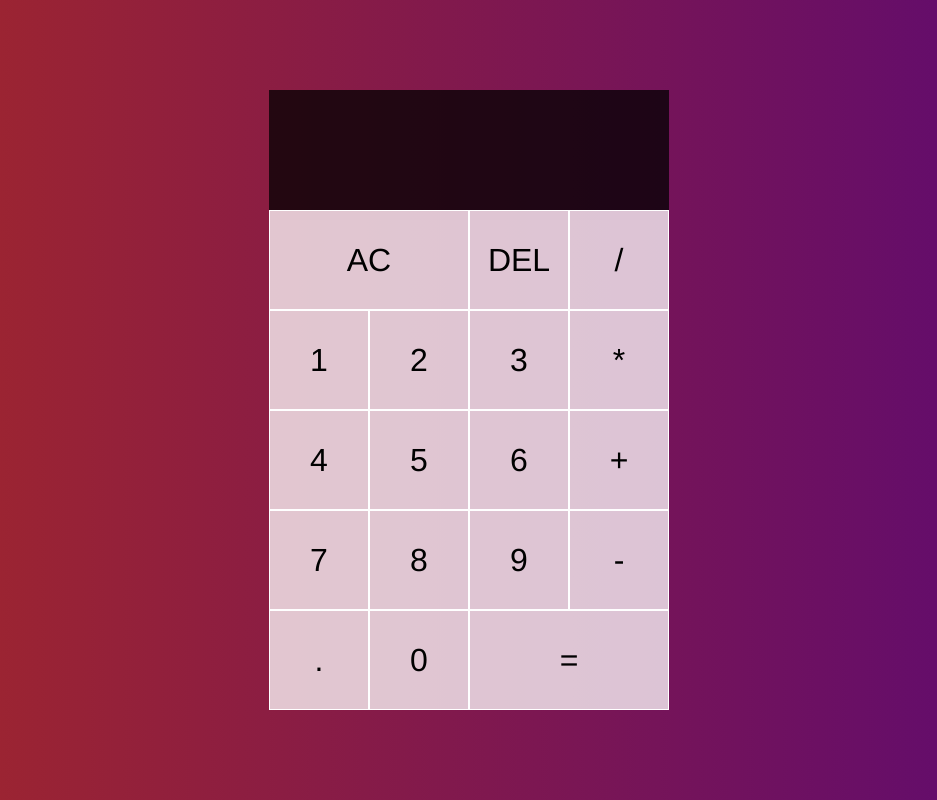
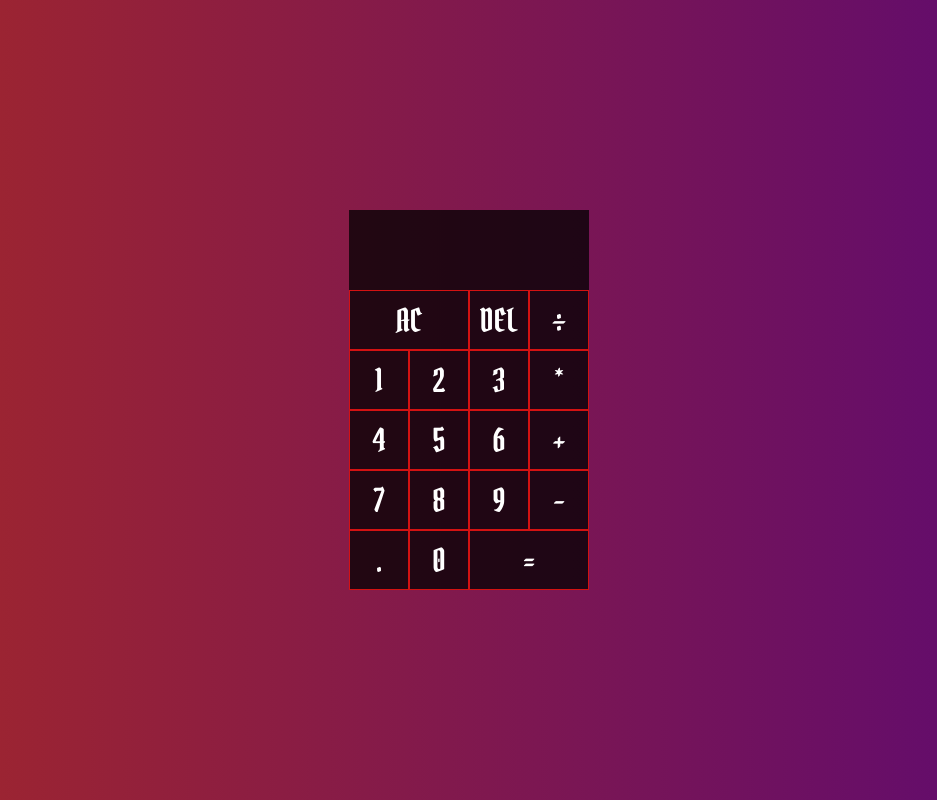
Before and after one commit to ViswaasLP/Calculator, a plain HTML site: page index.html in a window 1280 px wide. Shown: the whole page, without its empty margins (171-1108 px from the left). Drawn offline with Linux system fonts and the light colour scheme.

Commit message:
Added files

```diff
--- a/index.html
+++ b/index.html
@@ -13,14 +13,16 @@
         <link rel="stylesheet" href="style.css">
     </head>
     <body>
+
         <div class="calculator-grid">
+
             <div class="display-grid">
                 <div class="previous-display" data-previous></div>
                 <div class="current-display" data-current></div>
             </div>
             <button class="span-two" data-allclear>AC</button>
             <button data-delete>DEL</button>
-            <button data-operation>/</button>
+            <button data-operation>÷</button>
             <button data-number>1</button>
             <button data-number>2</button>
             <button data-number>3</button>
--- a/style.css
+++ b/style.css
@@ -1,7 +1,13 @@
+@font-face {
+    font-family: "Pirata";
+    src: url("PirataOne-Regular.ttf");
+}
+
 *, *::before, *:after{
     box-sizing: border-box;
-    font-family: 'Franklin Gothic Medium', 'Arial Narrow', Arial, sans-serif;
+    font-family: 'Pirata';
     font-weight: normal;
+    color: white;
 }
 
 body{
@@ -10,26 +16,28 @@ body{
     background: linear-gradient(to right, #a52828, #5b0974);
 }
 
+
 .calculator-grid{
     display: grid;
     justify-content: center;
     align-content: center;
     min-height: 100vh;
-    grid-template-columns: repeat(4, 100px);
-    grid-template-rows: minmax(120px, auto) repeat(5,100px);
+    grid-template-columns: repeat(4, 60px);
+    grid-template-rows: minmax(80px, auto) repeat(5,60px);
 }
 
 .calculator-grid button{
     cursor: pointer;
     font-size: 2rem;
-    border: 1px solid white;
+    border: 1px solid #d41212;
     outline: none;
-    background-color: rgba(255, 255, 255, 0.75)
+    background-color: rgba(0, 0, 0, 0.75);
 }
 
 .calculator-grid button:hover{
 
-    background-color: rgba(255, 255, 255, 0.9)
+    background-color: rgba(206, 200, 200, 0.9);
+    color: black
 }
 
 .span-two{
@@ -51,9 +59,11 @@ body{
 .previous-display{
     color: rgba(255, 255, 255, 0.75);
     font-size: 1.5rem;
+    transition: 0.2s ease-in;
 }
 
 .current-display{
     color: rgba(255, 255, 255);
     font-size: 2.5rem;
+    transition: 0.2s ease-in;
 }
```
Also changed, not shown: PirataOne-Regular.ttf (added).
